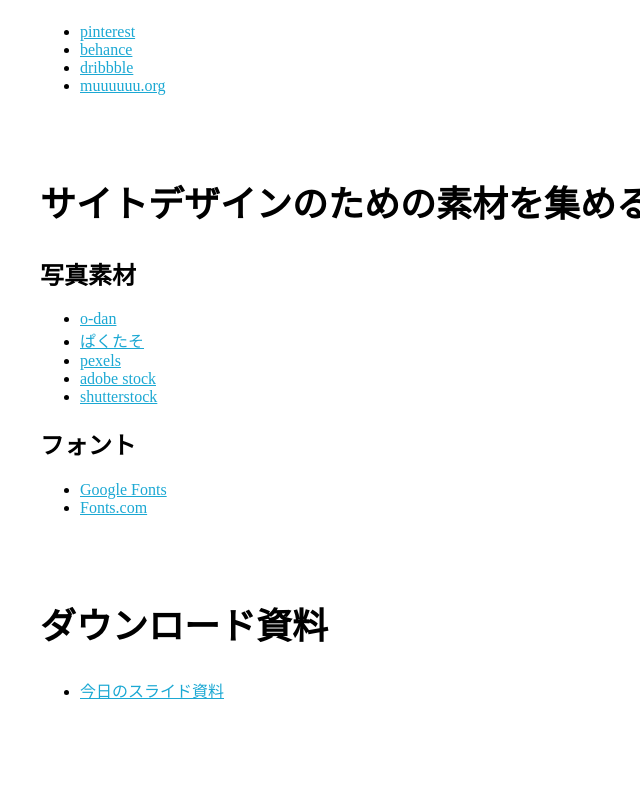
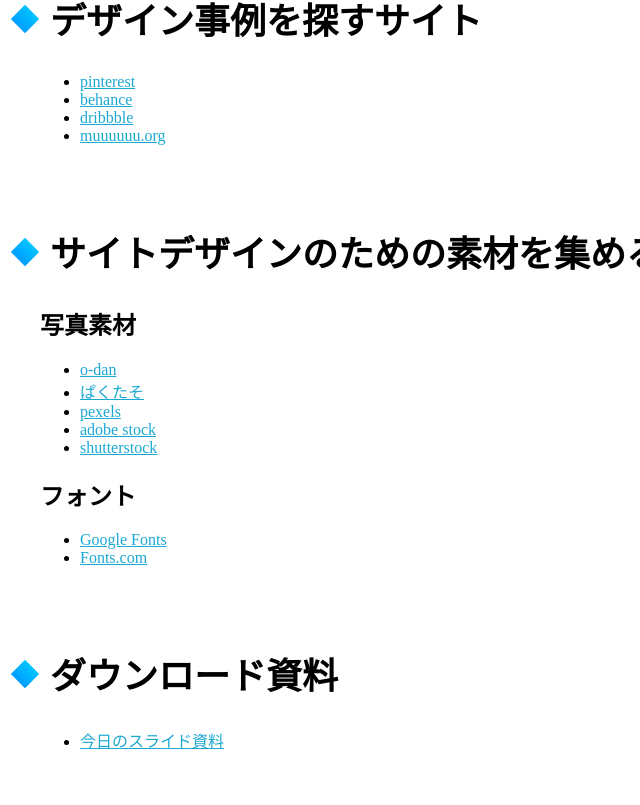
Before and after one commit to ryosukemaehira/design, a plain HTML site: page index.html in a window 1280 px wide. Shown: the part 748-1553 px from the top of the page, without its empty margins (0-640 px from the left). Drawn offline with Linux system fonts and the light colour scheme.

Commit message:
デザイン調整

```diff
--- a/index.html
+++ b/index.html
@@ -34,6 +34,8 @@
                 <li><a href="http://www.shuhenka.net/" target="blanc">テン展</a></li>
             </ul>
             <p class="text-gray">もちろんご自身で面白そうなサイトを探していただいてもよいです！</p>
+        </section>
+        <section>
             <h1>デザイン事例を探すサイト</h1>
             <ul>
                 <li><a href="https://www.pinterest.jp/">pinterest</a></li>
@@ -41,6 +43,7 @@
                 <li><a href="https://dribbble.com/">dribbble</a></li>
                 <li><a href="http://muuuuu.org/">muuuuuu.org</a></li>
             </ul>
+
         </section>
         <section>
             <h1>サイトデザインのための素材を集めるサイト</h1>
--- a/style.scss
+++ b/style.scss
@@ -40,4 +40,19 @@
 h1 {
     font-size: 36px;
     margin-bottom: 0.8em;
+    margin-left: 10px;
+    position: relative;
+
+    &:before {
+        content: '';
+        display: block;
+        position: absolute;
+        left: -35px;
+        top: 17px;
+        height: 20px;
+        width: 20px;
+        background-color: #000;
+        transform: rotate(45deg);
+        background: linear-gradient(to bottom, #00C4FF , #009DFF);
+    }
 }
```
Also changed, not shown: style.css, 1 other file.
